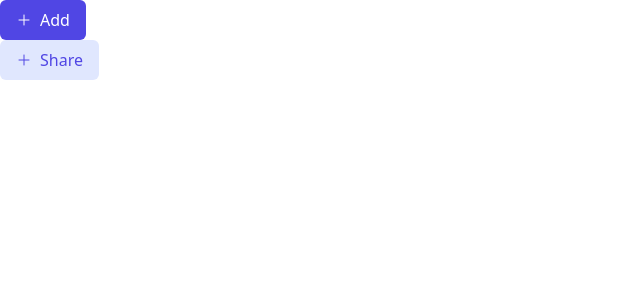
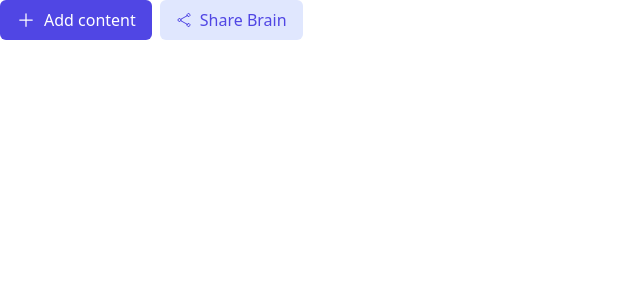
Before and after one commit to DhavitG/OpenBrain, a React (Vite) app in the folder client/: page / in a window 1280 px wide. Shown: the top 300 px of the page, without its empty margins (0-640 px from the left). Built offline with nearby package versions, Linux system fonts and the light colour scheme.

Commit message:
Buttons component

```diff
--- a/client/src/App.tsx
+++ b/client/src/App.tsx
@@ -1,20 +1,21 @@
 import Button from "./components/Button";
 import PlusIcon from "./icons/PlusIcon";
+import ShareIcon from "./icons/ShareIcon";
 
 function App() {
   return (
-    <div>
+    <div className="flex gap-2">
       <Button
-        startIcon={<PlusIcon size="md" />}
+        startIcon={<PlusIcon />}
         variant="primary"
-        text="Add"
+        text="Add content"
         size={"md"}
         onClick={() => {}}
       />
       <Button
-        startIcon={<PlusIcon size="md" />}
+        startIcon={<ShareIcon />}
         variant="secondary"
-        text="Share"
+        text="Share Brain"
         size={"md"}
         onClick={() => {}}
       />
--- a/client/src/components/Button.tsx
+++ b/client/src/components/Button.tsx
@@ -21,7 +21,7 @@
   lg: "py-4 px-6",
 };
 
-const defaultStyles = "rounded-md flex";
+const defaultStyles = "rounded-md font-light flex";
 
 function Button(props: ButtonProps) {
   return (
--- a/client/src/icons/PlusIcon.tsx
+++ b/client/src/icons/PlusIcon.tsx
@@ -1,6 +1,4 @@
-import { iconSizeVariants, type IconProps } from "./index";
-
-function PlusIcon(props: IconProps) {
+function PlusIcon() {
   return (
     <svg
       xmlns="http://www.w3.org/2000/svg"
@@ -8,7 +6,7 @@
       viewBox="0 0 24 24"
       strokeWidth="1.5"
       stroke="currentColor"
-      className={iconSizeVariants[props.size]}
+      className="size-5"
     >
       <path
         strokeLinecap="round"
@@ -18,5 +16,4 @@
     </svg>
   );
 }
-
 export default PlusIcon;
--- /dev/null
+++ b/client/src/icons/ShareIcon.tsx
@@ -0,0 +1,20 @@
+const ShareIcon = () => {
+  return (
+    <svg
+      xmlns="http://www.w3.org/2000/svg"
+      fill="none"
+      viewBox="0 0 24 24"
+      stroke-width="1.5"
+      stroke="currentColor"
+      className="size-4"
+    >
+      <path
+        stroke-linecap="round"
+        stroke-linejoin="round"
+        d="M7.217 10.907a2.25 2.25 0 1 0 0 2.186m0-2.186c.18.324.283.696.283 1.093s-.103.77-.283 1.093m0-2.186 9.566-5.314m-9.566 7.5 9.566 5.314m0 0a2.25 2.25 0 1 0 3.935 2.186 2.25 2.25 0 0 0-3.935-2.186Zm0-12.814a2.25 2.25 0 1 0 3.933-2.185 2.25 2.25 0 0 0-3.933 2.185Z"
+      />
+    </svg>
+  );
+};
+
+export default ShareIcon;
--- a/client/src/index.css
+++ b/client/src/index.css
@@ -2,8 +2,13 @@
 
 @layer base {
   :root {
+    --color-purple-200: #d9ddee;
     --color-purple-300: #e0e7fe;
     --color-purple-500: #3e38a7;
     --color-purple-600: #5046e4;
+
+    --color-gray-100: #eeeeef;
+    --color-gray-200: #e6e9ed;
+    --color-gray-600: #95989c;
   }
 }
--- a/client/tailwind.config.js
+++ b/client/tailwind.config.js
@@ -4,7 +4,13 @@
   theme: {
     extend: {
       colors: {
+        gray: {
+          100: "#eeeeef",
+          200: "#e6e9ed",
+          600: "#95989c",
+        },
         purple: {
+          200: "#d9ddee",
           300: "#e0e7fe",
           500: "#3e38a7",
           600: "#5046e4",
```
